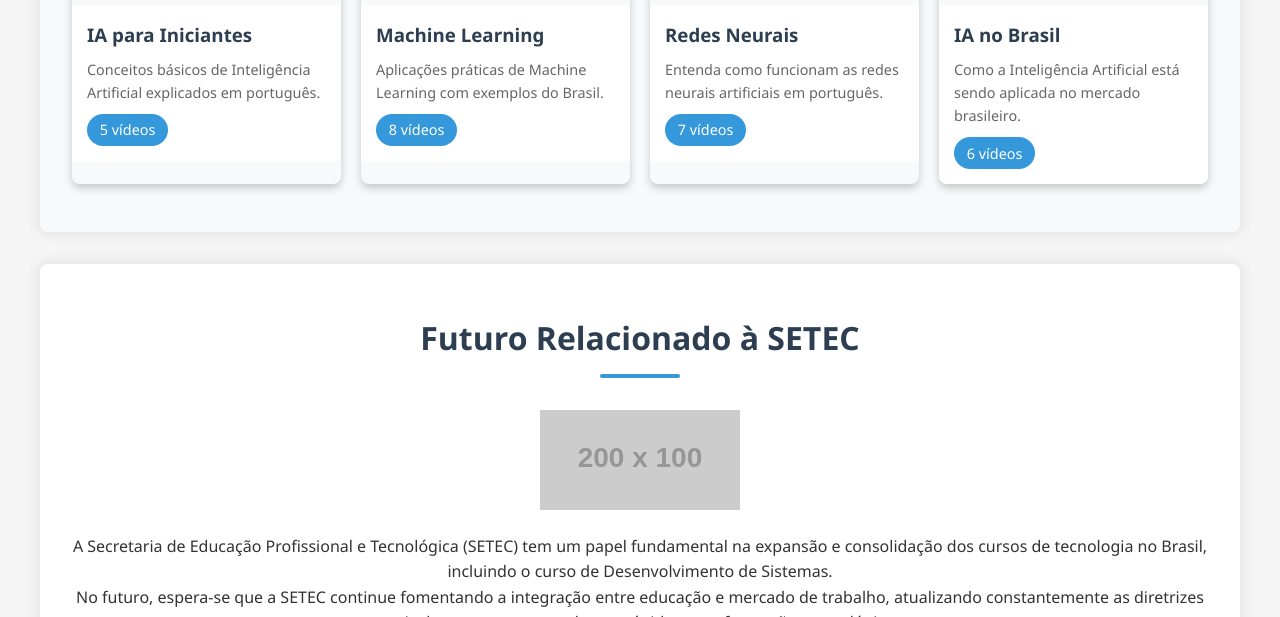
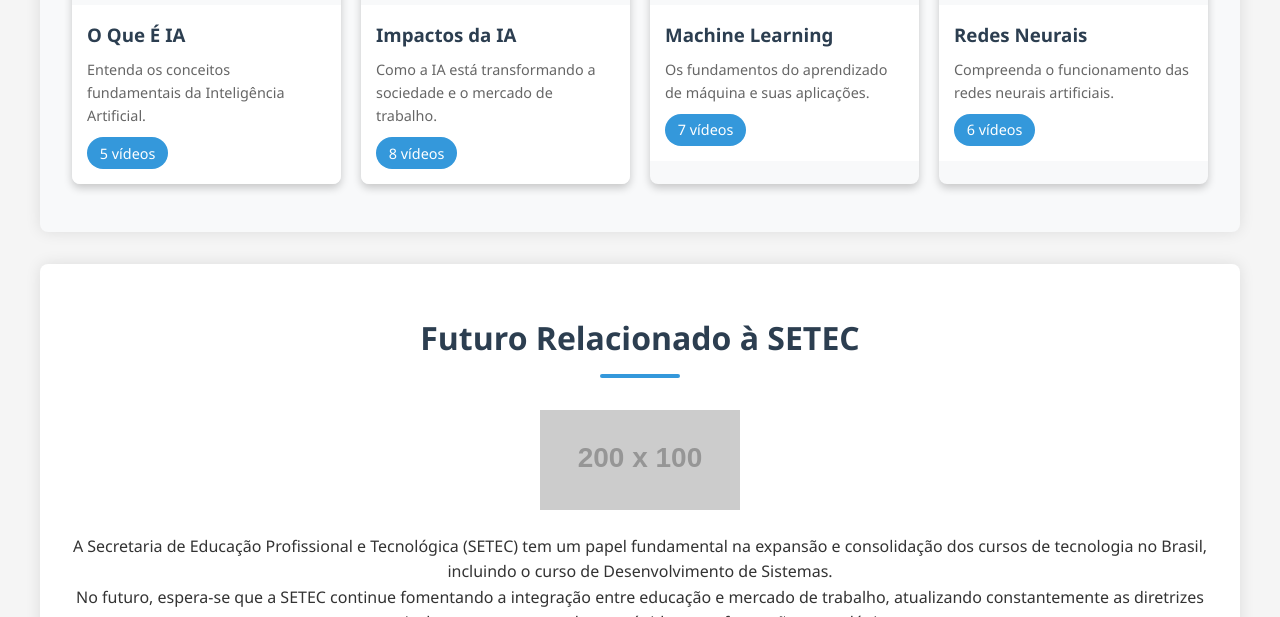
Before and after one commit to MatheusTravassos/Setec, a plain HTML site: page index.html in a window 1280 px wide. Shown: the part 1262-1879 px from the top of the page. Drawn offline with Linux system fonts and the light colour scheme; placeholder pictures from the web are drawn by us.

Commit message:
Update index.html

```diff
--- a/index.html
+++ b/index.html
@@ -40,7 +40,7 @@
             margin: 0 auto;
         }
 
-        /* ===== SEÇÕES ===== */
+        /* ===== SEÇÃO ===== */
         section {
             padding: 3rem 2rem;
             max-width: 1200px;
@@ -249,7 +249,7 @@
         </div>
     </section>
 
-    <!-- Segunda seção: Inteligência Artificial com vídeos brasileiros -->
+    <!-- Segunda seção: Inteligência Artificial com os vídeos solicitados -->
     <section id="ia-topicos">
         <h2 class="section-title">Inteligência Artificial no Curso de DS</h2>
         <div class="curso-texto">
@@ -257,40 +257,40 @@
             <p>Os estudantes aprendem desde os fundamentos até as técnicas mais avançadas, com foco na implementação de soluções reais para problemas do mundo real.</p>
         </div>
 
-        <!-- Container com os 4 vídeos brasileiros sobre IA -->
+        <!-- Container com os 4 vídeos solicitados -->
         <div class="videos-container">
             <div class="video-wrapper">
-                <iframe src="https://www.youtube.com/watch?v=HNBtdyMjxKU&t=283s" title="Inteligência Artificial para Iniciantes - Brasil" allowfullscreen></iframe>
+                <iframe src="https://www.youtube.com/embed/CmAcro8YblU" title="Inteligência Artificial: O Que É e Como Funciona" allowfullscreen></iframe>
                 <div class="video-info">
-                    <h3>IA para Iniciantes</h3>
-                    <p>Conceitos básicos de Inteligência Artificial explicados em português.</p>
+                    <h3>O Que É IA</h3>
+                    <p>Entenda os conceitos fundamentais da Inteligência Artificial.</p>
                     <span class="videos-qtd">5 vídeos</span>
                 </div>
             </div>
 
             <div class="video-wrapper">
-                <iframe src="https://www.youtube.com/embed/5tYgbdLgL1s" title="Machine Learning na Prática - Brasil" allowfullscreen></iframe>
+                <iframe src="https://www.youtube.com/embed/HNBtdyMjxKU" title="Inteligência Artificial e Seus Impactos na Sociedade" allowfullscreen></iframe>
                 <div class="video-info">
-                    <h3>Machine Learning</h3>
-                    <p>Aplicações práticas de Machine Learning com exemplos do Brasil.</p>
+                    <h3>Impactos da IA</h3>
+                    <p>Como a IA está transformando a sociedade e o mercado de trabalho.</p>
                     <span class="videos-qtd">8 vídeos</span>
                 </div>
             </div>
 
             <div class="video-wrapper">
-                <iframe src="https://www.youtube.com/embed/5tYgbdLgL1s" title="Redes Neurais - Brasil" allowfullscreen></iframe>
+                <iframe src="https://www.youtube.com/embed/V2POyQVQuzA" title="Machine Learning: Como a Máquina Aprende Sozinha" allowfullscreen></iframe>
                 <div class="video-info">
-                    <h3>Redes Neurais</h3>
-                    <p>Entenda como funcionam as redes neurais artificiais em português.</p>
+                    <h3>Machine Learning</h3>
+                    <p>Os fundamentos do aprendizado de máquina e suas aplicações.</p>
                     <span class="videos-qtd">7 vídeos</span>
                 </div>
             </div>
 
             <div class="video-wrapper">
-                <iframe src="https://www.youtube.com/embed/5tYgbdLgL1s" title="IA no Mercado Brasileiro" allowfullscreen></iframe>
+                <iframe src="https://www.youtube.com/embed/D2KIu_yDeJk" title="Redes Neurais: Como Funciona a Base da IA" allowfullscreen></iframe>
                 <div class="video-info">
-                    <h3>IA no Brasil</h3>
-                    <p>Como a Inteligência Artificial está sendo aplicada no mercado brasileiro.</p>
+                    <h3>Redes Neurais</h3>
+                    <p>Compreenda o funcionamento das redes neurais artificiais.</p>
                     <span class="videos-qtd">6 vídeos</span>
                 </div>
             </div>
```
